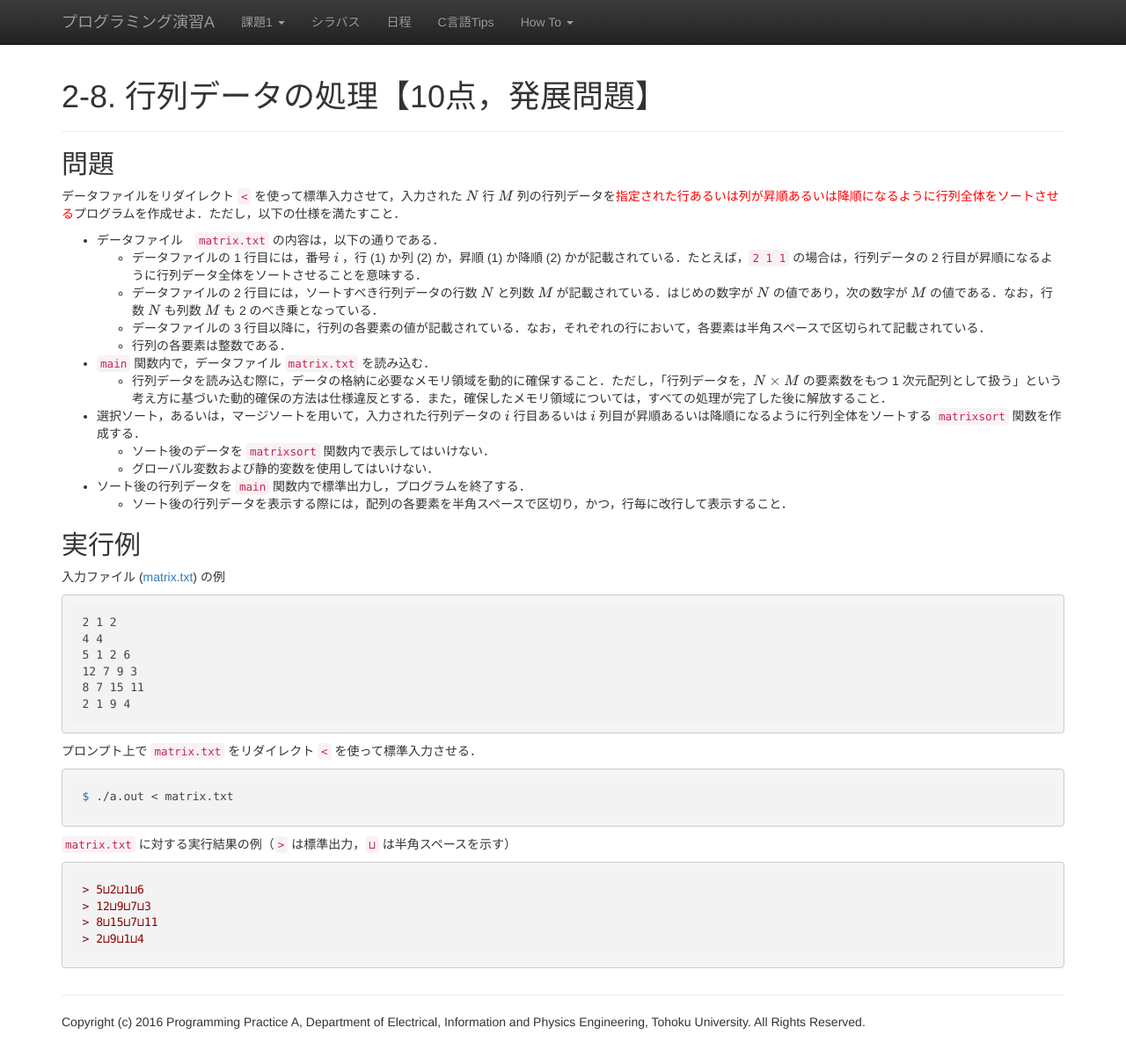
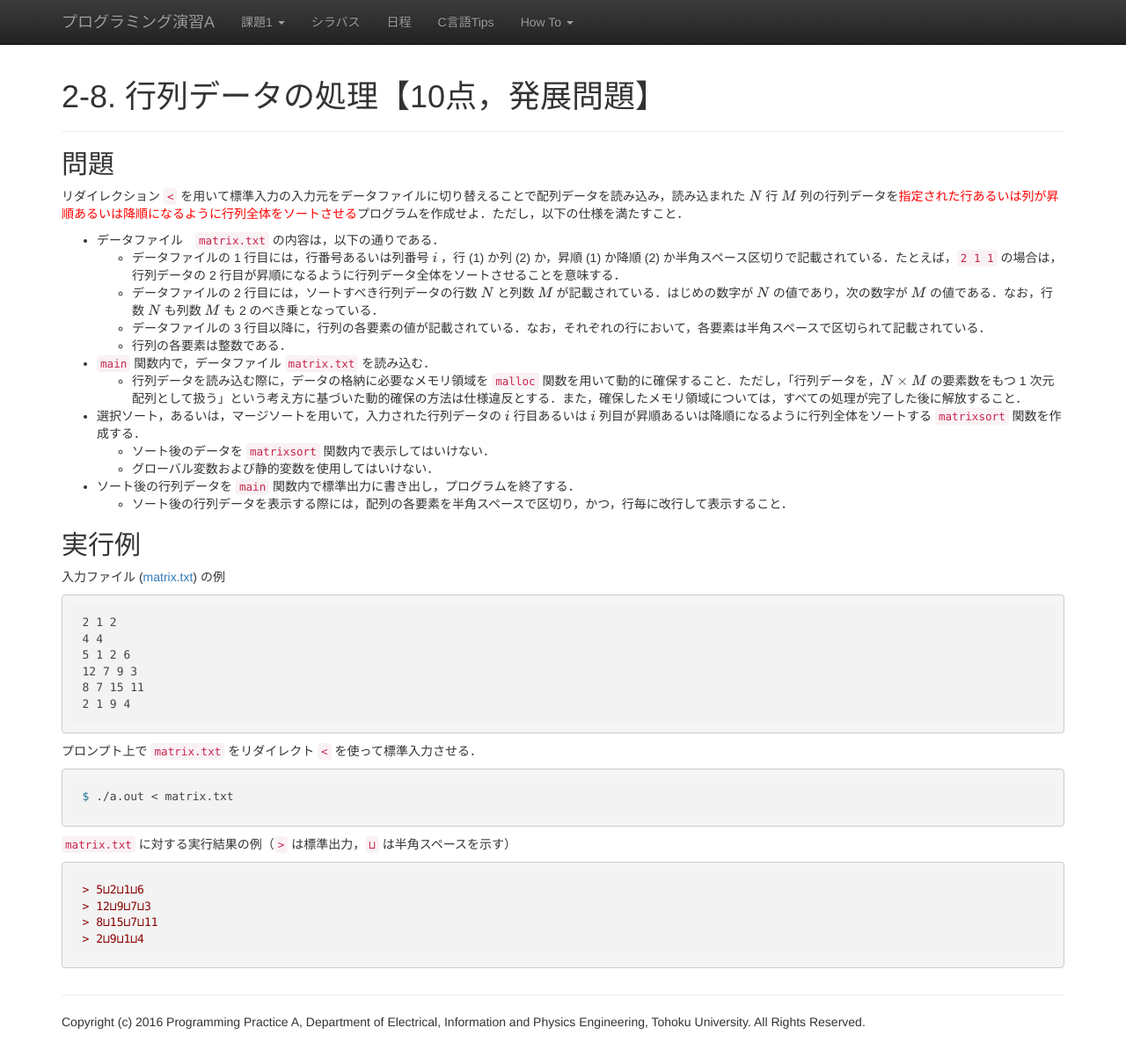
Before and after one commit to ecei-tohoku/ppa-public, a Jekyll site: the page built from kadai2/p28.md, in a window 1280 px wide and 1202 px high. Shown: the whole window at 88% size. Built offline with Jekyll 4.4.1, drawn with Linux system fonts in a browser that asks for light colours; nearby versions of some CDN libraries; formulas are drawn with MathJax 3.

Commit message:
Update p28.md

```diff
--- a/kadai2/p28.md
+++ b/kadai2/p28.md
@@ -4,19 +4,19 @@ title: 2-8. 行列データの処理【10点，発展問題】
 ---
 
 ## 問題
-データファイルをリダイレクト `<` を使って標準入力させて，入力された $N$ 行 $M$ 列の行列データを<font color="red">指定された行あるいは列が昇順あるいは降順になるように行列全体をソートさせる</font>プログラムを作成せよ．ただし，以下の仕様を満たすこと．
+リダイレクション `<` を用いて標準入力の入力元をデータファイルに切り替えることで配列データを読み込み，読み込まれた $N$ 行 $M$ 列の行列データを<font color="red">指定された行あるいは列が昇順あるいは降順になるように行列全体をソートさせる</font>プログラムを作成せよ．ただし，以下の仕様を満たすこと．
 
 - データファイル　`matrix.txt` の内容は，以下の通りである．
-  - データファイルの 1 行目には，番号 $i$ ，行 (1) か列 (2) か，昇順 (1) か降順 (2) かが記載されている．たとえば，`2 1 1` の場合は，行列データの 2 行目が昇順になるように行列データ全体をソートさせることを意味する．
+  - データファイルの 1 行目には，行番号あるいは列番号 $i$ ，行 (1) か列 (2) か，昇順 (1) か降順 (2) か半角スペース区切りで記載されている．たとえば，`2 1 1` の場合は，行列データの 2 行目が昇順になるように行列データ全体をソートさせることを意味する．
   - データファイルの 2 行目には，ソートすべき行列データの行数 $N$ と列数 $M$ が記載されている．はじめの数字が $N$ の値であり，次の数字が $M$ の値である．なお，行数 $N$ も列数 $M$ も 2 のべき乗となっている．
   - データファイルの 3 行目以降に，行列の各要素の値が記載されている．なお，それぞれの行において，各要素は半角スペースで区切られて記載されている．
   - 行列の各要素は整数である．
 - `main` 関数内で，データファイル `matrix.txt` を読み込む．
-  - 行列データを読み込む際に，データの格納に必要なメモリ領域を動的に確保すること．ただし，「行列データを，$N \times M$ の要素数をもつ 1 次元配列として扱う」という考え方に基づいた動的確保の方法は仕様違反とする．また，確保したメモリ領域については，すべての処理が完了した後に解放すること．
+  - 行列データを読み込む際に，データの格納に必要なメモリ領域を `malloc` 関数を用いて動的に確保すること．ただし，「行列データを，$N \times M$ の要素数をもつ 1 次元配列として扱う」という考え方に基づいた動的確保の方法は仕様違反とする．また，確保したメモリ領域については，すべての処理が完了した後に解放すること．
 - 選択ソート，あるいは，マージソートを用いて，入力された行列データの $i$ 行目あるいは $i$ 列目が昇順あるいは降順になるように行列全体をソートする `matrixsort` 関数を作成する．
   - ソート後のデータを `matrixsort` 関数内で表示してはいけない．
   - グローバル変数および静的変数を使用してはいけない．
-- ソート後の行列データを `main` 関数内で標準出力し，プログラムを終了する．
+- ソート後の行列データを `main` 関数内で標準出力に書き出し，プログラムを終了する．
   - ソート後の行列データを表示する際には，配列の各要素を半角スペースで区切り，かつ，行毎に改行して表示すること．
 
 ## 実行例
```
